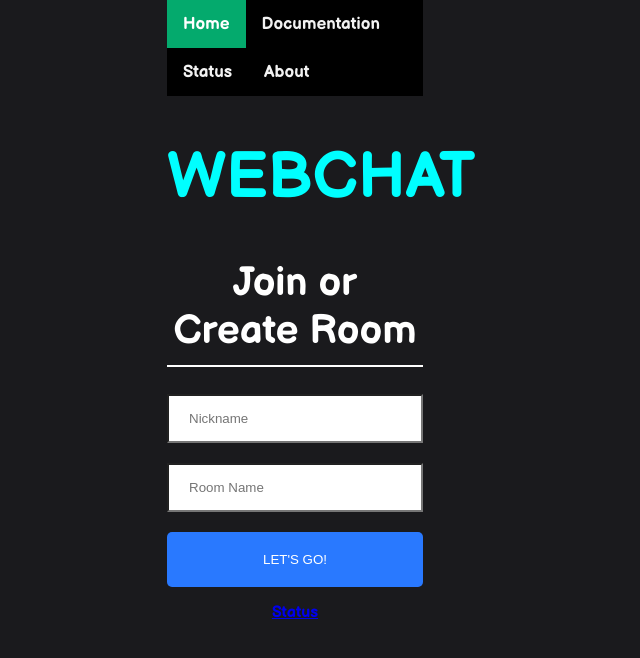
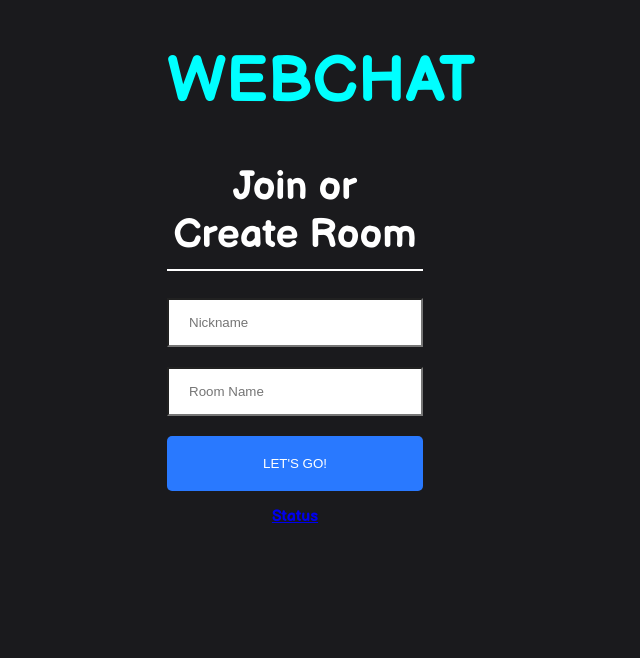
Before and after one commit to Senophyx/pocket-chat-client, a React (Create React App) app: page / in a window 1280 px wide. Shown: the top 658 px of the page, without its empty margins (345-985 px from the left). Built offline with nearby package versions, Linux system fonts and the light colour scheme.

Commit message:
Update Join.js

```diff
--- a/src/components/Join/Join.js
+++ b/src/components/Join/Join.js
@@ -14,12 +14,6 @@ export default function SignIn() {
        <style>
        @import url('https://fonts.googleapis.com/css2?family=Balsamiq+Sans:wght@700&display=swap');
        </style>
-       <div class="topnav">
-        <a class="active" href="#home">Home</a>
-        <a href="#news">Documentation</a>
-        <a href="https://webchat.betteruptime.com/">Status</a>
-        <a href="#about">About</a>
-       </div>
        <h1 className="head_logo">WEBCHAT</h1>
        <p> </p>
        <h1 className="heading">Join or Create Room</h1>
```
